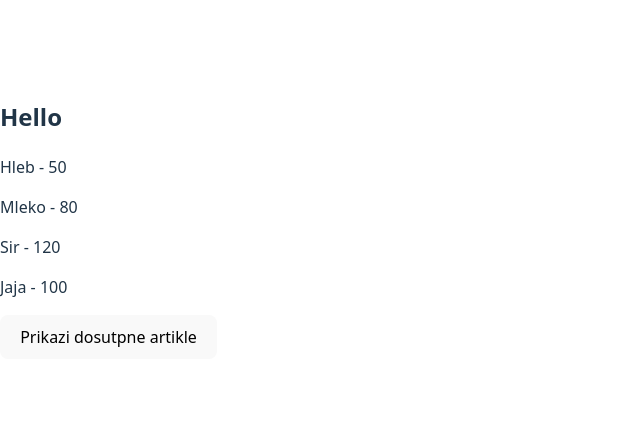
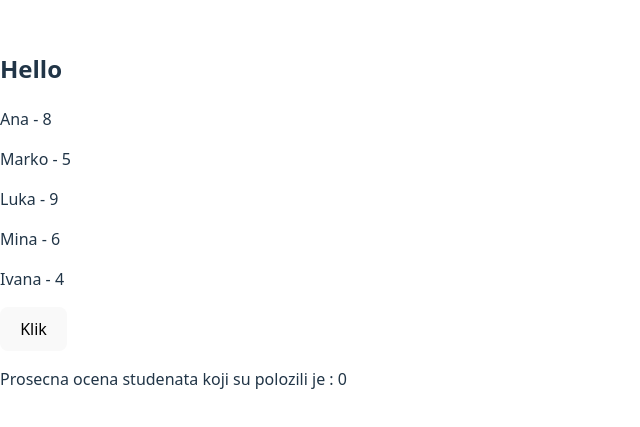
Before and after one commit to luidji95/practice, a React (Vite) app: page / in a window 1280 px wide. Shown: the part 181-608 px from the top of the page, without its empty margins (0-640 px from the left). Built offline with nearby package versions, Linux system fonts and the light colour scheme.

Commit message:
practice

```diff
--- a/src/App.tsx
+++ b/src/App.tsx
@@ -1,35 +1,34 @@
 import { useState } from "react";
 
-const proizvodi = [
-  { id: 1, naziv: "Hleb", cena: 50, dostupan: true },
-  { id: 2, naziv: "Mleko", cena: 80, dostupan: false },
-  { id: 3, naziv: "Sir", cena: 120, dostupan: true },
-  { id: 4, naziv: "Jaja", cena: 100, dostupan: true },
+const studenti = [
+  { id: 1, ime: "Ana", ocena: 8 },
+  { id: 2, ime: "Marko", ocena: 5 },
+  { id: 3, ime: "Luka", ocena: 9 },
+  { id: 4, ime: "Mina", ocena: 6 },
+  { id: 5, ime: "Ivana", ocena: 4 },
 ];
 
 function App() {
-  const [artikli, setArtikli] = useState(proizvodi);
-  console.log(artikli);
+  const [djaci, setDjaci] = useState(studenti);
+  const [prosecnaOcena, setProsecnaOcena] = useState(0);
 
-  const prikaziDostupneArtikle = () => {
-    const dostupniArtikli = artikli
-      .filter((artikl) => artikl.dostupan)
-      .map((artikl) => ({ ...artikl, cena: artikl.cena * 1.1 }));
+  const noviDjaci = djaci.filter((caci) => caci.ocena >= 6);
 
-    setArtikli(dostupniArtikli);
+  const prosecnaOcenaPolozenih = () => {
+    setProsecnaOcena(
+      noviDjaci.reduce((acc, caci) => acc + caci.ocena, 0) / noviDjaci.length
+    );
   };
-
   return (
     <div>
       <h2>Hello</h2>
-      {artikli.map((item) => (
-        <p key={item.id}>
-          {item.naziv} - {item.cena}
+      {djaci.map((caci) => (
+        <p key={caci.id}>
+          {caci.ime} - {caci.ocena}
         </p>
       ))}
-      <button onClick={() => prikaziDostupneArtikle()}>
-        Prikazi dosutpne artikle
-      </button>
+      <button onClick={() => prosecnaOcenaPolozenih()}>Klik</button>
+      <p>Prosecna ocena studenata koji su polozili je : {prosecnaOcena}</p>
     </div>
   );
 }
```
